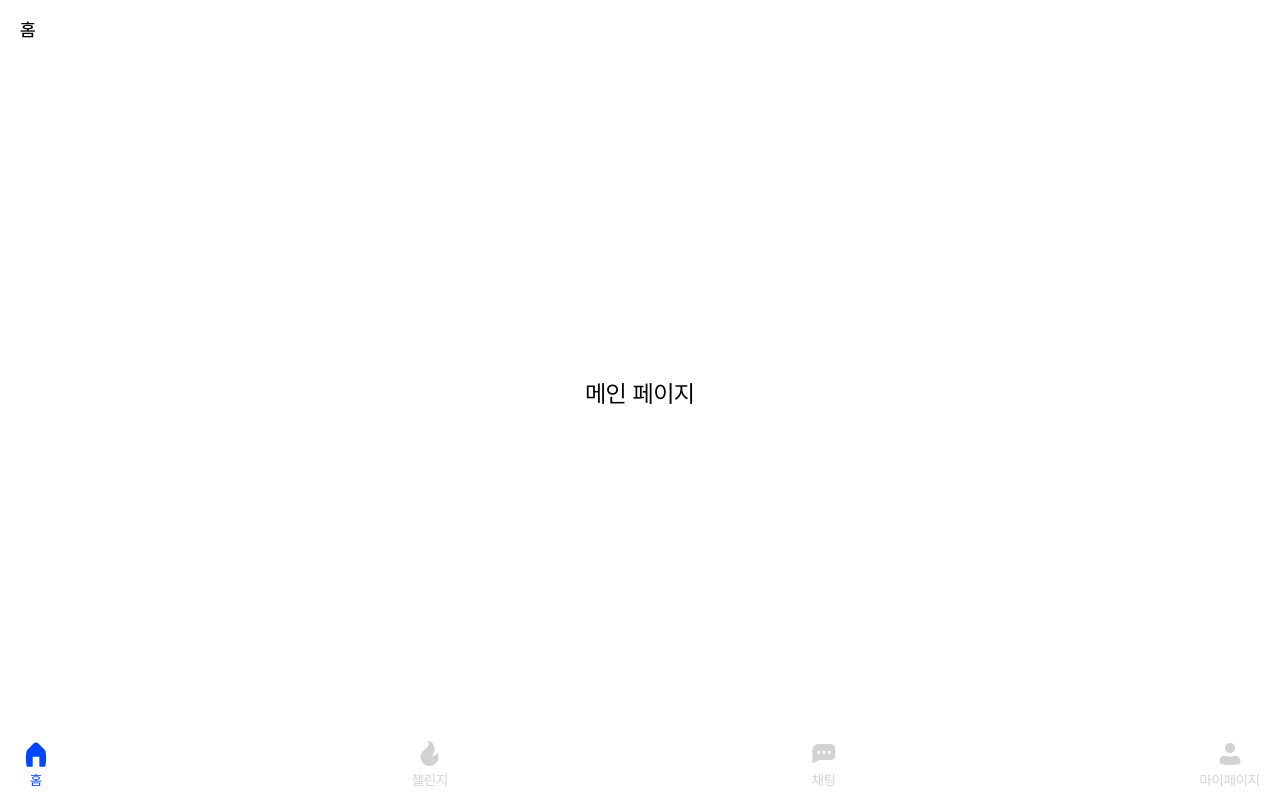
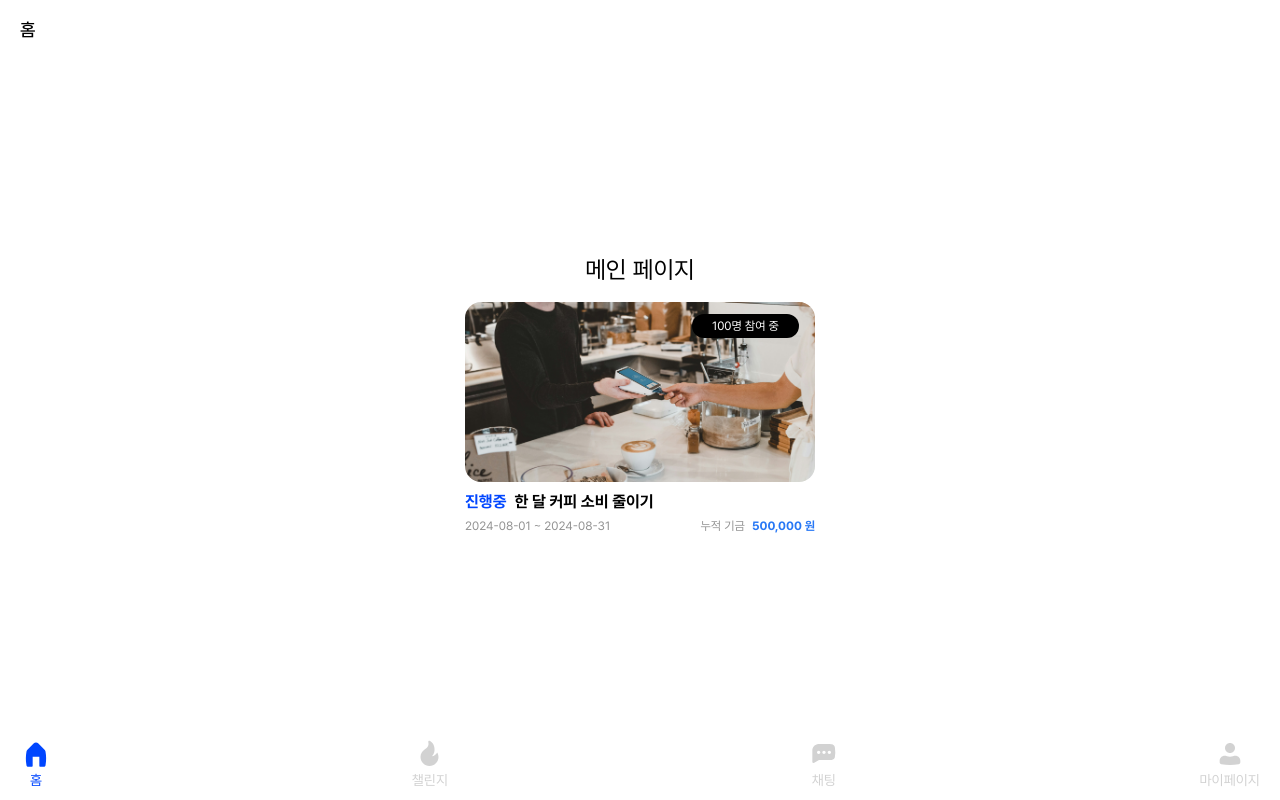
Before and after one commit to dongibuyeo/core-frontend, a Next.js app: page /home in a window 1280 px wide. Built offline with nearby package versions, Linux system fonts and the light colour scheme.

Commit message:
feat: 챌린지 카드 컴포넌트 디자인 구현

```diff
--- a/src/app/home/page.tsx
+++ b/src/app/home/page.tsx
@@ -1,7 +1,20 @@
+import ChallengeCard from '@/components/ChellengeCard'
+
 export default function Home() {
   return (
-    <div className="w-full h-full flex items-center justify-center">
-      <h1 className="text-2xl">메인 페이지</h1>
+    <div className="w-full h-full flex flex-col items-center justify-center">
+      <h1 className="text-2xl mb-4">메인 페이지</h1>
+      <div className="w-full flex justify-center">
+        <ChallengeCard
+          id={1}
+          title="한 달 커피 소비 줄이기"
+          startDate="2024-08-01"
+          endDate="2024-08-31"
+          participants={100}
+          fund={500000}
+          imageUrl="/image/coffee.jpg"
+        />
+      </div>
     </div>
   )
 }
--- /dev/null
+++ b/src/components/ChellengeCard.tsx
@@ -0,0 +1,90 @@
+'use client'
+
+import React from 'react'
+import Image from 'next/image'
+import { useRouter } from 'next/navigation'
+
+interface ChallengeCardProps {
+  id: number
+  title: string
+  startDate: string
+  endDate: string
+  participants: number
+  fund: number
+  imageUrl: string
+}
+
+const calculateDday = (startDate: string) => {
+  const today = new Date()
+  const start = new Date(startDate)
+
+  const diffTime = start.getTime() - today.getTime()
+  const diffDays = Math.ceil(diffTime / (1000 * 60 * 60 * 24))
+
+  if (diffDays > 0) {
+    return `D-${diffDays}`
+  }
+  return '진행중'
+}
+
+export default function ChallengeCard({
+  id,
+  title,
+  startDate,
+  endDate,
+  participants,
+  fund,
+  imageUrl,
+}: ChallengeCardProps) {
+  const router = useRouter()
+
+  const dateRange = `${startDate} ~ ${endDate}`
+
+  const handleClick = () => {
+    router.push(`/challenge/${id}`)
+  }
+
+  const handleKeyDown = (event: React.KeyboardEvent) => {
+    if (event.key === 'Enter' || event.key === ' ') {
+      handleClick()
+    }
+  }
+
+  return (
+    <div
+      className="flex flex-col cursor-pointer relative"
+      onClick={handleClick}
+      onKeyDown={handleKeyDown}
+      role="button"
+      tabIndex={0}
+    >
+      <div className="relative w-[350px] h-[180px]">
+        <Image
+          src={imageUrl}
+          alt="Challenge Image"
+          layout="fill"
+          objectFit="cover"
+          className="rounded-2xl"
+        />
+        <div className="absolute top-3 right-4 bg-black text-white text-xs px-5 py-1 rounded-xl">
+          {participants}명 참여 중
+        </div>
+      </div>
+      <div className="mt-2 mb-1">
+        <h3 className="text-base font-bold">
+          <span className="text-primary">{calculateDday(startDate)}</span>
+          <span className="text-black ml-2">{title}</span>
+        </h3>
+      </div>
+      <div className="mt-auto flex justify-between w-full text-xs">
+        <span className="text-_grey-300">{dateRange}</span>
+        <span>
+          <span className="text-_grey-300">누적 기금 </span>
+          <span className="text-_blue-300 ml-1 font-bold">
+            {fund.toLocaleString()} 원
+          </span>
+        </span>
+      </div>
+    </div>
+  )
+}
```
Also changed, not shown: public/image/coffee.jpg (added).
